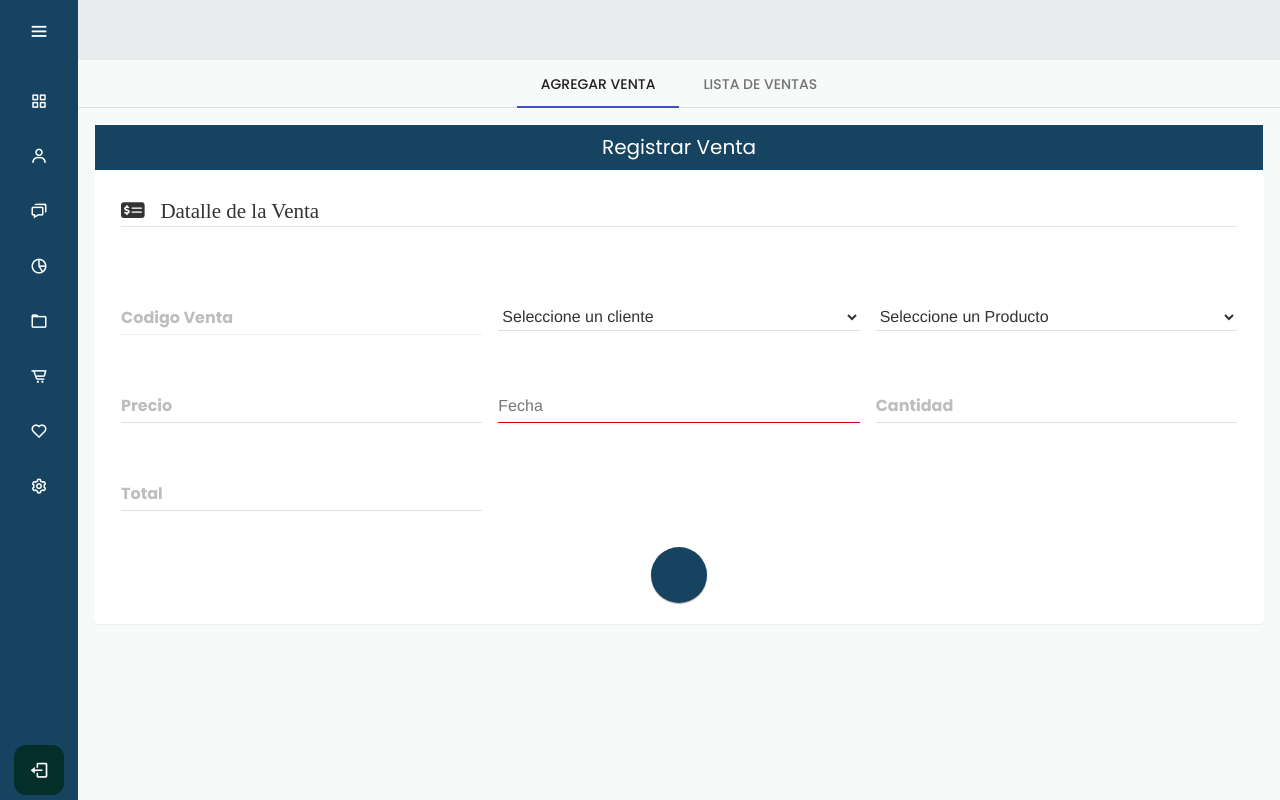
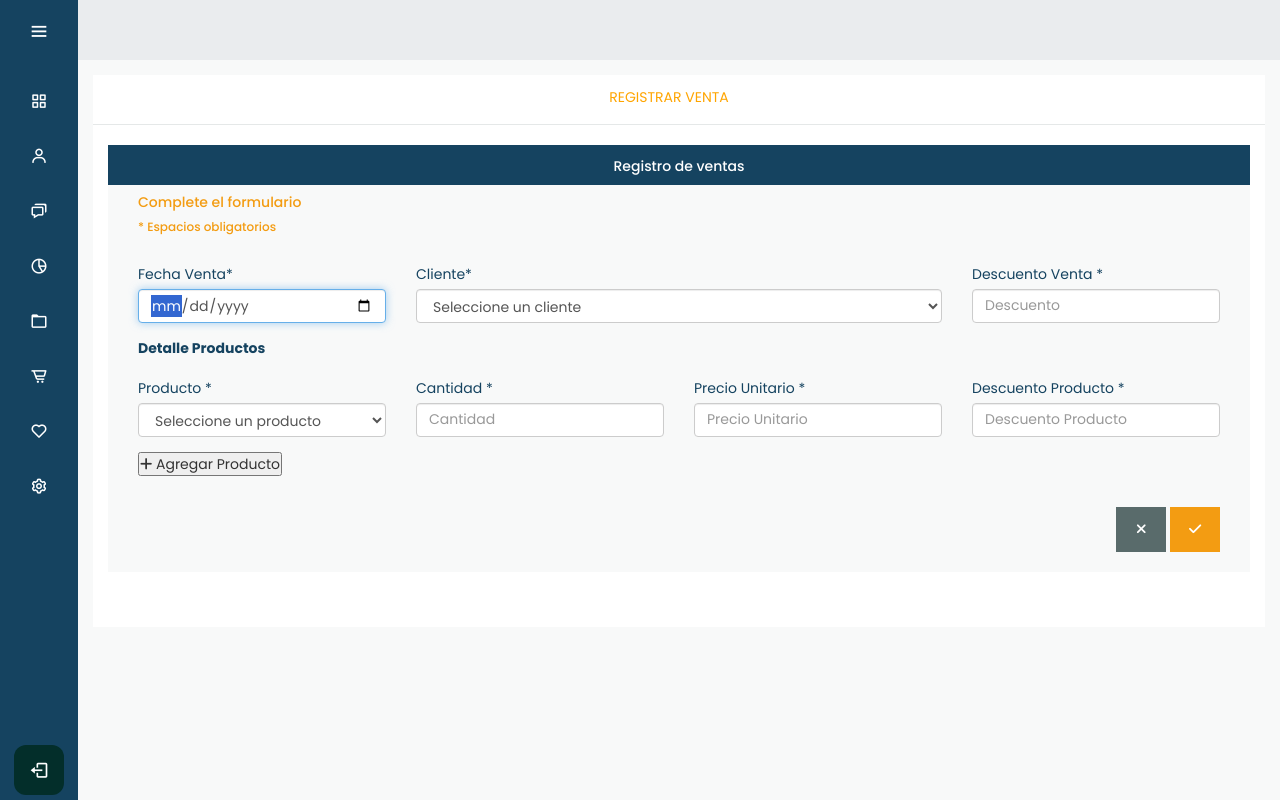
Before and after one commit to Git-Luigi/Pyme, a PHP site: page /ventas.php in a window 1280 px wide. Run offline with PHP 8.4, Linux system fonts and the light colour scheme; some libraries are stand-ins or nearby versions; some web fonts are replaced.

Commit message:
Add files via upload

```diff
--- a/ventas.php
+++ b/ventas.php
@@ -1,29 +1,12 @@
-<!--
-* Copyright 2018 Carlos Eduardo Alfaro Orellana
-  https://www.youtube.com/c/CarlosAlfaro007
--->
 <!DOCTYPE html>
-<html lang="es">
+<html lang="en">
     <head>
         <meta charset="UTF-8">
-	<meta name="viewport" content="width=device-width, initial-scale=1">
-	<title>Providers</title>
-	<link rel="stylesheet" href="./estilos/cs_ventas/normalize.css">
-	<link rel="stylesheet" href="./estilos/cs_ventas/sweetalert2.css">
-	<link rel="stylesheet" href="./estilos/cs_ventas/material.min.css">
-	<link rel="stylesheet" href="./estilos/cs_ventas/material-design-iconic-font.min.css">
-	<link rel="stylesheet" href="./estilos/cs_ventas/jquery.mCustomScrollbar.css">
-	<link rel="stylesheet" href="./estilos/cs_ventas/main.css">
-	<script src="//ajax.googleapis.com/ajax/libs/jquery/1.11.2/jquery.min.js"></script>
-	<script>window.jQuery || document.write('<script src="./js/js_ventas/jquery-1.11.2.min.js"><\/script>')</script>
-	<script src="./js/js_ventas/material.min.js" ></script>
-	<script src="./js/js_ventas/sweetalert2.min.js" ></script>
-	<script src="./js/js_ventas/jquery.mCustomScrollbar.concat.min.js" ></script>
-	<script src="./js/js_ventas/main.js" ></script>
-	<script src="https://code.iconify.design/1/1.0.7/iconify.min.js"></script>
+        <meta name="viewport" content="width=device-width, initial-scale=1.0">
 
-	<meta charset="UTF-8">
-        <meta name="viewport" content="width=device-width, initial-scale=1.0">
+        <!-- tabs -->
+        <script src="https://cdn.jsdelivr.net/npm/sweetalert2@11"></script>
+
          <!-- Estilo Menú -->
         <link rel="stylesheet" href="estilos/menu.css">
 
@@ -42,11 +25,24 @@
         <link rel="stylesheet" href="https://cdn.datatables.net/1.10.25/css/jquery.dataTables.min.css"><!--
         <link rel="stylesheet" href="https://cdn.datatables.net/1.10.25/css/dataTables.bootstrap.min.css"> -->
          <link rel="stylesheet" href="https://cdn.datatables.net/responsive/2.2.8/css/responsive.bootstrap.min.css">
-<!--
-         <link rel="stylesheet" href="https://maxcdn.bootstrapcdn.com/bootstrap/3.4.1/css/bootstrap.min.css">
-        <script src="https://ajax.googleapis.com/ajax/libs/jquery/3.5.1/jquery.min.js"></script>
-        <script src="https://maxcdn.bootstrapcdn.com/bootstrap/3.4.1/js/bootstrap.min.js"></script> -->
+
          <title>MYPYME</title>
+
+    <script>
+
+
+        function update(){
+            var canti = document.getElementById('cantidad');
+            var precioU = document.getElementById('precioU');
+
+            if (precioU.value.length != "0" && canti.value.length != "0"  ){
+                var tot = parseFloat(canti.value) * parseFloat(precioU.value)
+
+                    document.getElementById('precioF').value =tot;
+
+            }
+        }
+    </script>
     </head>
 <body id="body-pd">
 
@@ -57,72 +53,43 @@
 
     <!-- HEADER -->
     <div class="home_content home cuerpo" role="main" style="overflow-y: scroll;">
-        <div class= "header" id = "userData" style="text-align:right;">
+        <div class= "header" id = "userData" style="text-align:right;"></div>
 
+        <div class="pad">
+            <div class="tabCliente">
+                <div class="mdl-tabs mdl-js-tabs mdl-js-ripple-effect">
+                    <div class="tabNav">
+
+                    <ul class="list-inline">
+                        <li class="active" ><a id = "1" onclick = "active(this);" style="color: orange; padding-right: 15px" data-toggle="tab" href="#addCompra">REGISTRAR VENTA</a></li>
+                    </ul>
                     </div>
+                    <div class="tab-content">
+                    <div id="addCompra" class="tab-pane fade in active">
+                        <form id="sales-form">
+                            <div class="container-fluid" >
 
-
-
-<div class="mdl-tabs mdl-js-tabs mdl-js-ripple-effect">
-	<div class="mdl-tabs__tab-bar">
-		<a href="#tabNewProvider" class="mdl-tabs__tab is-active">Agregar Venta</a>
-		<a href="#tabListProvider" class="mdl-tabs__tab">Lista de Ventas</a>
+                                <br>
+					            <div class="full-width panel-tittle headerForm text-center">
+                                        <h5>Registro de ventas</h5>
                                 </div>
-	<div class="mdl-tabs__panel is-active" id="tabNewProvider">
-		<div class="mdl-grid">
-			<div class="mdl-cell mdl-cell--12-col">
-				<div class="full-width panel mdl-shadow--2dp">
-					<div class="full-width panel-tittle bg-primary text-center">
-						Registrar Venta
-					</div>
-					<div class="full-width panel-content">
-						<form id="sales-form">
-							<div class="mdl-grid">
-								<div class="mdl-cell mdl-cell--12-col ">
-									<legend class="text-condensedLight"><i class="fas fa-money-check-alt"></i> &nbsp; Datalle de la Venta</legend><br>
-								</div>
-								<div class="mdl-cell mdl-cell--4-col mdl-cell--8-col-tablet">
-									<div class="mdl-textfield mdl-js-textfield mdl-textfield--floating-label">
-										<input class="mdl-textfield__input" type="text" id="F-CodigoSale" disabled>
-										<label class="mdl-textfield__label" for="webProvider">Codigo Venta</label>
-										<span class="mdl-textfield__error">Dirección Invalida</span>
+                                <div class = "contenido">
+                                    <div class="row ">
+                                        <div class = "col-md-12" style="text-align:left; color:#F39C12;">
+                                            <h5 > Complete el formulario</h5>
+                                            <h6>* Espacios obligatorios</h6>
                                         </div>
                                     </div>
-                                <div class="mdl-cell mdl-cell--4-col mdl-cell--8-col-tablet">
-                                <body>
-									<div class="mdl-textfield mdl-js-textfield mdl-textfield--floating-label">
-										<select class="mdl-textfield__input" type="text" id="F-cliente" name="cliente">
-                                          <option>Seleccione un cliente</option>
-                                        </select>
-                                </body>
-										</select>
-										<span class="mdl-textfield__error">Producto No encontrado</span>
-									</div>
-								</div>
-                                <div class="mdl-cell mdl-cell--4-col mdl-cell--8-col-tablet">
-                                <body>
-									<div class="mdl-textfield mdl-js-textfield mdl-textfield--floating-label">
-										<select class="mdl-textfield__input" type="text" id="F-producto" name="provincia">
-                                          <option>Seleccione un Producto</option>
-                                        </select>
-                                </body>
-										</select>
-										<span class="mdl-textfield__error">Producto No encontrado</span>
-									</div>
-								</div>
-                                <div class="mdl-cell mdl-cell--4-col mdl-cell--8-col-tablet">
-									<div class="mdl-textfield mdl-js-textfield mdl-textfield--floating-label">
-										<input class="mdl-textfield__input" type="text" id="F-precio">
-										<label class="mdl-textfield__label" for="webProvider">Precio</label>
-										<span class="mdl-textfield__error">Precio No valido</span>
-									</div>
-								</div>
-                                <div class="mdl-cell mdl-cell--4-col mdl-cell--8-col-tablet">
-									<div class="mdl-textfield mdl-js-textfield mdl-textfield--floating-label">
-										<input class="date-picker mdl-textfield__input" placeholder="Fecha"  type="text" id="F-fecha"                                                     placeholder="Fecha Nacimiento (dd-mm-yyyy)"
-                                                    type="text"
-                                                    required="required" type="text" onfocus="this.type='date'"
-                                                    onmouseover="this.type='date'" onclick="this.type='date'"
+                                    <br>
+                                    <div class="form-group row">
+                                        <div class="col-sm-3">
+                                        <label style="color: #154360; font-weight: normal; " >Fecha Venta*</label>
+                                            <input
+                                                id="fecha"
+                                                class="date-picker form-control"
+                                                placeholder="Fecha Compra"
+                                                autofocus
+                                                type="text" onfocus="this.type='date'"
                                                 onblur="this.type='text'" onmouseout="timeFunctionLong(this)">
                                                     <script>
                                                         function timeFunctionLong(input) {
@@ -130,88 +97,96 @@
                                                                 input.type = 'text';
                                                             }, 60000);
                                                         }
-                                                                    </script><!--
-										<span class="mdl-textfield__error">Contacto Invalido</span> -->
+                                                    </script>
                                         </div>
+                                        <div class = " col-sm-6">
+                                            <label style="color: #154360; font-weight: normal; ">Cliente*</label>
+                                            <select class="form-control" type="text" id="cliente" name="cliente" required >
+                                                <option disabled selected value="">Seleccione un cliente</option>
+                                            </select>
+                                        </div>
+
+                                        <div class = " col-sm-3">
+                                            <label style="color: #154360; font-weight: normal; "> Descuento Venta *</label>
+                                            <input type="number"
+                                            id="descuento"
+                                            name="descuento"
+                                            class="form-control"
+                                            placeholder="Descuento"
+                                            required="required"
+                                            min="0" onkeyup="update();"/>
                                         </div>
 
 
-
-								<div class="mdl-cell mdl-cell--4-col mdl-cell--8-col-tablet">
-									<div class="mdl-textfield mdl-js-textfield mdl-textfield--floating-label">
-										<input class="mdl-textfield__input" type="text" id="F-cantidad">
-										<label class="mdl-textfield__label" for="webProvider">Cantidad</label>
-										<span class="mdl-textfield__error">Cantidad no valida</span>
+                                    </div>
+                                    <div class="row form-group ">
+                                        <label style="color: #154360; font-weight: bold; " class="col-sm-2 col-form-label">Detalle Productos</label>
+                                    </div>
+                                    <div class="form-group row">
+                                        <div class = " col-sm-3">
+                                            <label style="color: #154360; font-weight: normal; "> Producto *</label>
+                                            <select class="form-control" type="text" id="producto" name="producto" required>
+                                                <option disabled selected value="">Seleccione un producto</option>
+                                            </select>
+                                        </div>
+                                        <div class = " col-sm-3">
+                                            <label style="color: #154360; font-weight: normal; "> Cantidad *</label>
+                                            <input type="number"
+                                            id="cantidad"
+                                            name="cantidad"
+                                            class="form-control"
+                                            placeholder="Cantidad"
+                                            required="required"
+                                            min="0" onkeyup="update();"/>
+                                        </div>
+                                        <div class = " col-sm-3">
+                                            <label style="color: #154360; font-weight: normal; "> Precio Unitario *</label>
+                                            <input type="number"
+                                            id="precioU"
+                                            name="precioU"
+                                            class="form-control"
+                                            placeholder="Precio Unitario"
+                                            required="required"
+                                            min="0" onkeyup="update();"/>
+                                        </div>
+                                        <div class = " col-sm-3">
+                                            <label style="color: #154360; font-weight: normal; "> Descuento Producto *</label>
+                                            <input type="number"
+                                            id="descuento"
+                                            name="descuento"
+                                            class="form-control"
+                                            placeholder="Descuento Producto"
+                                            required="required"
+                                            min="0" onkeyup="update();"/>
                                         </div>
                                     </div>
-								<div class="mdl-cell mdl-cell--4-col mdl-cell--8-col-tablet">
-									<div class="mdl-textfield mdl-js-textfield mdl-textfield--floating-label">
-										<input class="mdl-textfield__input" type="number" id="F-total">
-										<label class="mdl-textfield__label" for="webProvider">Total</label>
-										<span class="mdl-textfield__error">Total No Valida</span>
+                                    <div class="row form-group ">
+                                        <div class = " col-sm-2">
+                                            <button class="btnAddP "  id="addProd"><i class="fas fa-plus"></i>  Agregar Producto</button>
                                         </div>
                                     </div>
+                                    <div class="row form-group ">
+                                        <div class = " col-sm-12">
+                                            <table id="ventas" class="display table-striped table-bordered" width="100%"></table>
                                         </div>
-							<p class="text-center">
-								<button class="mdl-button mdl-js-button mdl-button--fab mdl-js-ripple-effect mdl-button--colored bg-primary" id="ingresar_venta">
-									<i class="iconify" data-icon="ant-design:check-outlined" data-inline="false"></i>
-								</button>
-								<div class="mdl-tooltip" for="btn-addProvider">Añadir venta</div>
-							</p>
-						</form>
+                                    </div>
+                                    <div class="form-group row">
+                                        <div class = "col-md-12" style="text-align:right;">
+                                            <button class="btnClose " onclick = "limpiar();"><i class="fas fa-times"></i></button>
+                                            <button class="confirm btnSave "  id="btn-task-form"><i class="fas fa-check"></i></button>
+                                            <br><br>
                                         </div>
                                     </div>
                                 </div>
                             </div>
-	</div>
-
-
-	<div class="mdl-tabs__panel" id="tabListProvider">
-
-        <div class="pad">
-
-
-                    <div class="tabCliente">
-
-                        <div class="container-fluid">
-                            <br>
-                            <div class="row ">
-                                <div class = "col-md-6" style="text-align:left; color:#154360;">
-                                    <h4 >Administraci&oacute;n de Ventas</h4>
-                                </div>
-                                <div class = "col-md-6" style="text-align:right;">
-                                   <!--  <button type="button" class="btnCliente" data-toggle="modal" data-target="#myModal"><i class="fas fa-plus"></i>  Nuevo Cliente</button> -->
+                        </form>
                     </div>
                     </div>
-                            <div class="row container-fluid">
-                                <div class=>
-                                    <hr>
-                                    <div id="buttons"></div>
-                                    <br>
-                                </div>
-
-                            <!--
-                                <div class="loader-wrapper linePreloader" id="loader-wrapper"></div> -->
-                                <div class="loader">
-                                    <div class="linePreloader"></div>
-                                </div>
-                                <div  class = "main">
-                                <table id="sales" class="display table-striped table-bordered" width="100%"></table>
-
+                    <br><br>
                 </div>
             </div>
         </div>
     </div>
-            </div>
-        </div>
-    </div>
-		</div>
-
-
-
-
-
-
 
    <!-- DataTable/modal -->
     <script src="https://code.jquery.com/jquery-3.5.1.js"></script>
@@ -258,6 +233,5 @@
 
     <!--=====  JS =====-->
     <script src="js/ventas.js"></script>
-      <script src="js/preload.js"></script>
   </body>
 </html>
```
Also changed, not shown: ventas.js (added, +346 -0 lines). Lines whose indentation alone changed are shown as unchanged.
